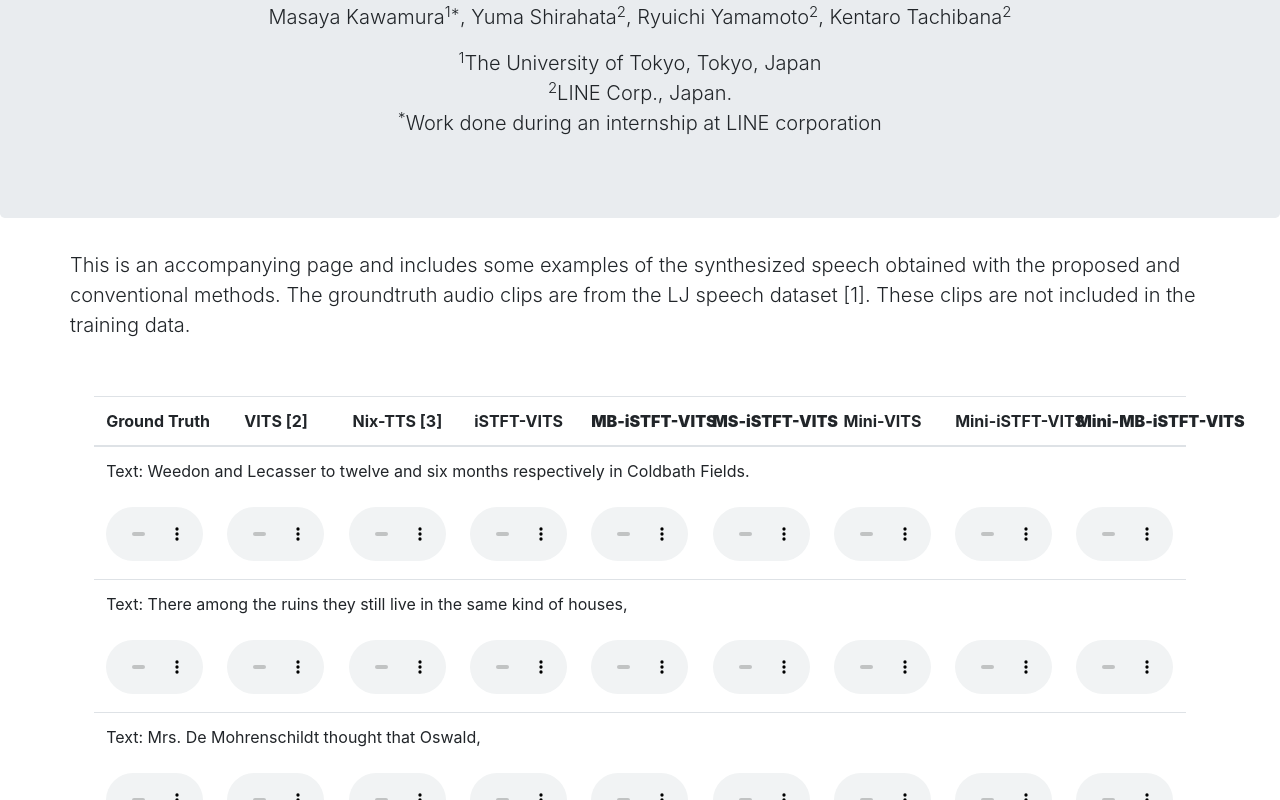
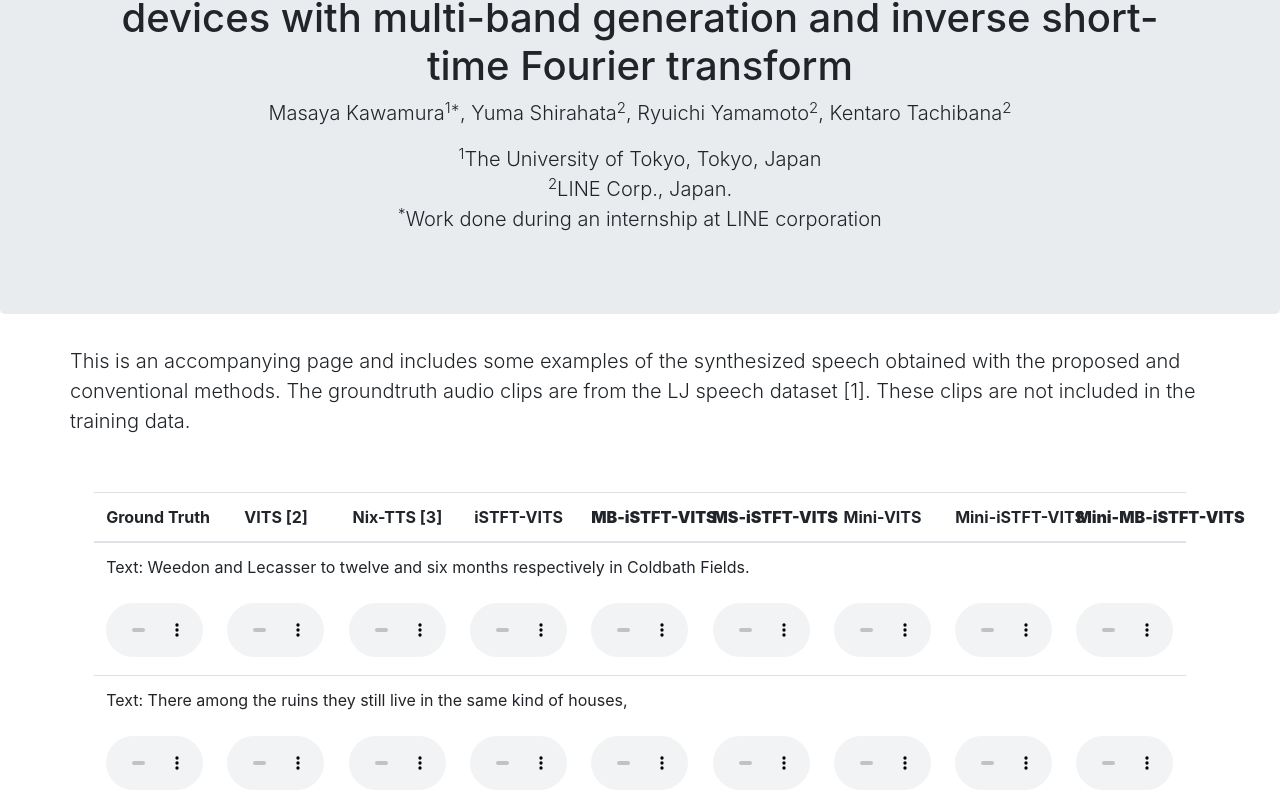
Before and after one commit to MasayaKawamura/Demo_MB-iSTFT-VITS, a plain HTML site: page index.html in a window 1280 px wide. Shown: the part 118-918 px from the top of the page. Drawn offline with nearby package versions, Linux system fonts and the light colour scheme.

Commit message:
Update index.html
change title

```diff
--- a/index.html
+++ b/index.html
@@ -56,7 +56,7 @@
         <section class="jumbotron text-center">
     <div class="container">
 
-            <h1 class="jumbotron-heading">Multi-band iSTFT VITS and Multi-stream iSTFT VITS</h1>
+            <h1 class="jumbotron-heading">Fast and high-fidelity End-to-end text-to-speech for edge devices with multi-band generation and inverse short-time Fourier transform</h1>
 
 
             <p class="lead">
```
